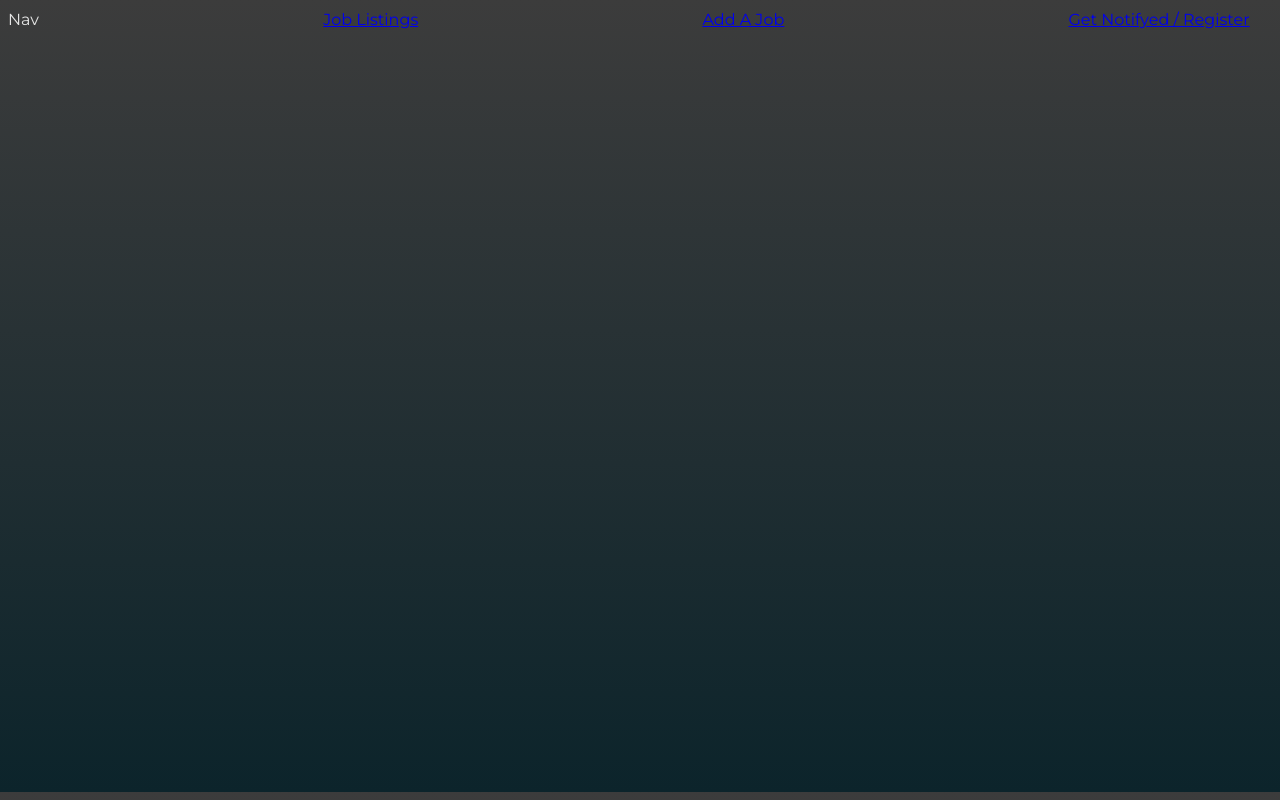
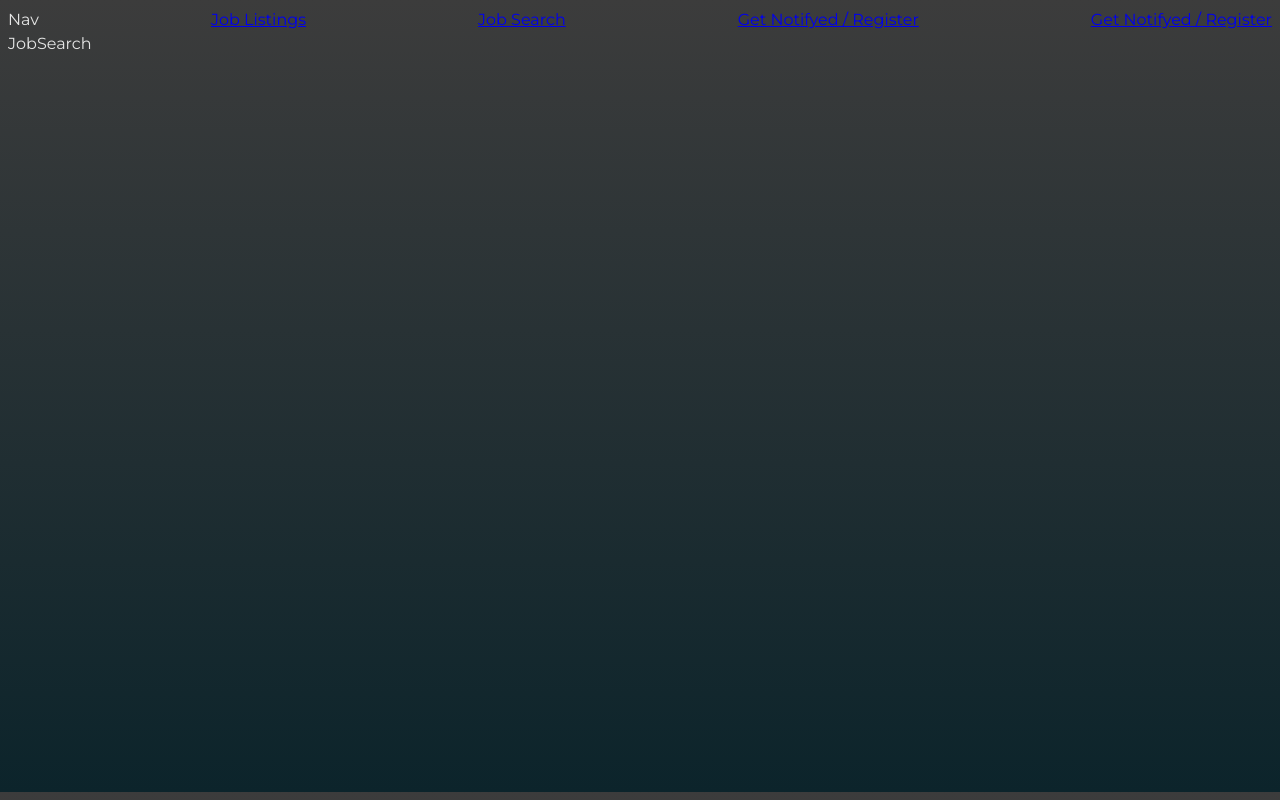
Before and after one commit to kekonline/LinkedIn_Notifyer_Client, a React (Vite) app: page /jobsearch in a window 1280 px wide. Built offline with nearby package versions, Linux system fonts and the light colour scheme; no server answers.

Commit message:
implemented first routes

```diff
--- a/src/App.jsx
+++ b/src/App.jsx
@@ -1,6 +1,8 @@
 import { Routes, Route } from "react-router-dom";
 import NavBar from "/src/components/NavBar";
 import JobListing from "/src/pages/JobListing";
+import JobSearch from "/src/pages/JobSearch";
+import Auth from "/src/pages/Auth"
 import Home from "/src/pages/Home";
 
 const App = () => {
@@ -10,6 +12,9 @@ const App = () => {
       <Routes>
         <Route path="/" element={<Home />} />
         <Route path="/joblisting" element={<JobListing />} />
+        <Route path="/jobsearch" element={<JobSearch />} />
+        <Route path="/auth" element={<Auth />} />
+        <Route path="/user" element={<JobListing />} />
       </Routes>
     </>
   )
--- a/src/components/NavBar.css
+++ b/src/components/NavBar.css
@@ -3,6 +3,4 @@
     flex-direction: row;
     justify-content: space-between;
     gap: 35px;
-    height: 97vh;
-    width: 97vw;
 }
--- a/src/components/NavBar.jsx
+++ b/src/components/NavBar.jsx
@@ -11,12 +11,17 @@ const NavBar = () => {
                 </NavLink>
             </div>
             <div>
-                <NavLink to="/addjob">
-                    Add A Job
+                <NavLink to="/jobsearch">
+                    Job Search
                 </NavLink>
             </div>
             <div>
-                <NavLink to="/" >
+                <NavLink to="/auth" >
+                    Get Notifyed / Register
+                </NavLink>
+            </div>
+            <div>
+                <NavLink to="/user" >
                     Get Notifyed / Register
                 </NavLink>
             </div>
--- /dev/null
+++ b/src/pages/Auth.jsx
@@ -0,0 +1,9 @@
+
+
+function Auth() {
+    return (
+        <div>Auth</div>
+    )
+}
+
+export default Auth
--- a/src/pages/Home.jsx
+++ b/src/pages/Home.jsx
@@ -11,12 +11,20 @@ const Home = () => {
     const navigate = useNavigate();
 
     useEffect(() => {
-        setTimeout(() => {
+        const timer = setTimeout(() => {
             if (userId !== null) {
                 setLoading(false);
             }
-        }, 2000)
+        }, 2000);
+
+        return () => clearTimeout(timer);
     }, [userId]);
+
+    useEffect(() => {
+        if (!loading && userId !== null) {
+            navigate('/joblisting');
+        }
+    }, [loading, userId, navigate]);
 
     if (loading) {
         return (
@@ -25,13 +33,9 @@ const Home = () => {
                 <BarLoader className='splashSpinner' color="#FFFFFF" width={135} />
             </div>
         );
-    } else {
+    }
 
-        navigate('/joblisting');
-        return null;
-
-
-    }
+    return null;
 }
 
 export default Home;
--- /dev/null
+++ b/src/pages/JobSearch.jsx
@@ -0,0 +1,9 @@
+
+
+function JobSearch() {
+    return (
+        <div>JobSearch</div>
+    )
+}
+
+export default JobSearch
```
Also changed, not shown: src/pages/User.jsx (added, +9 -0 lines).
